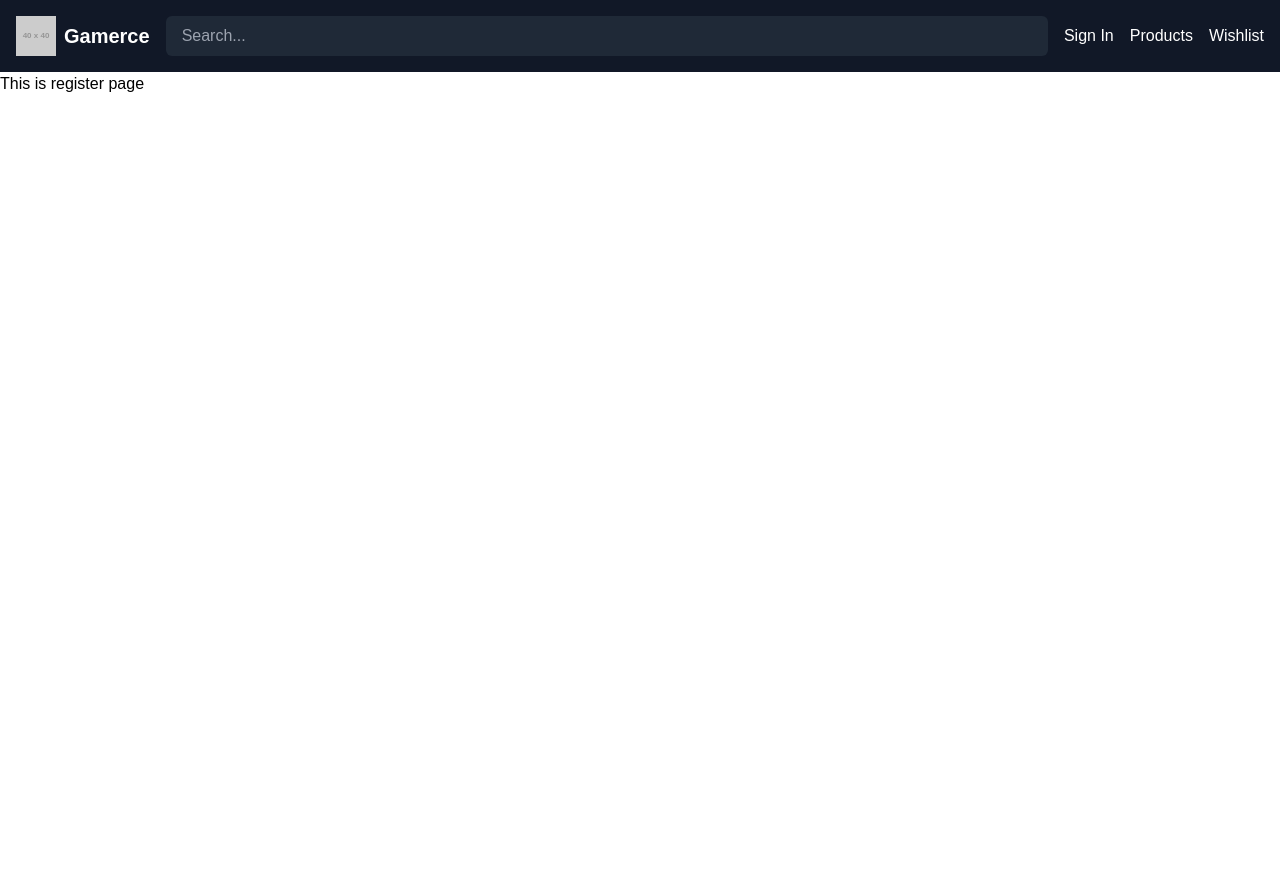
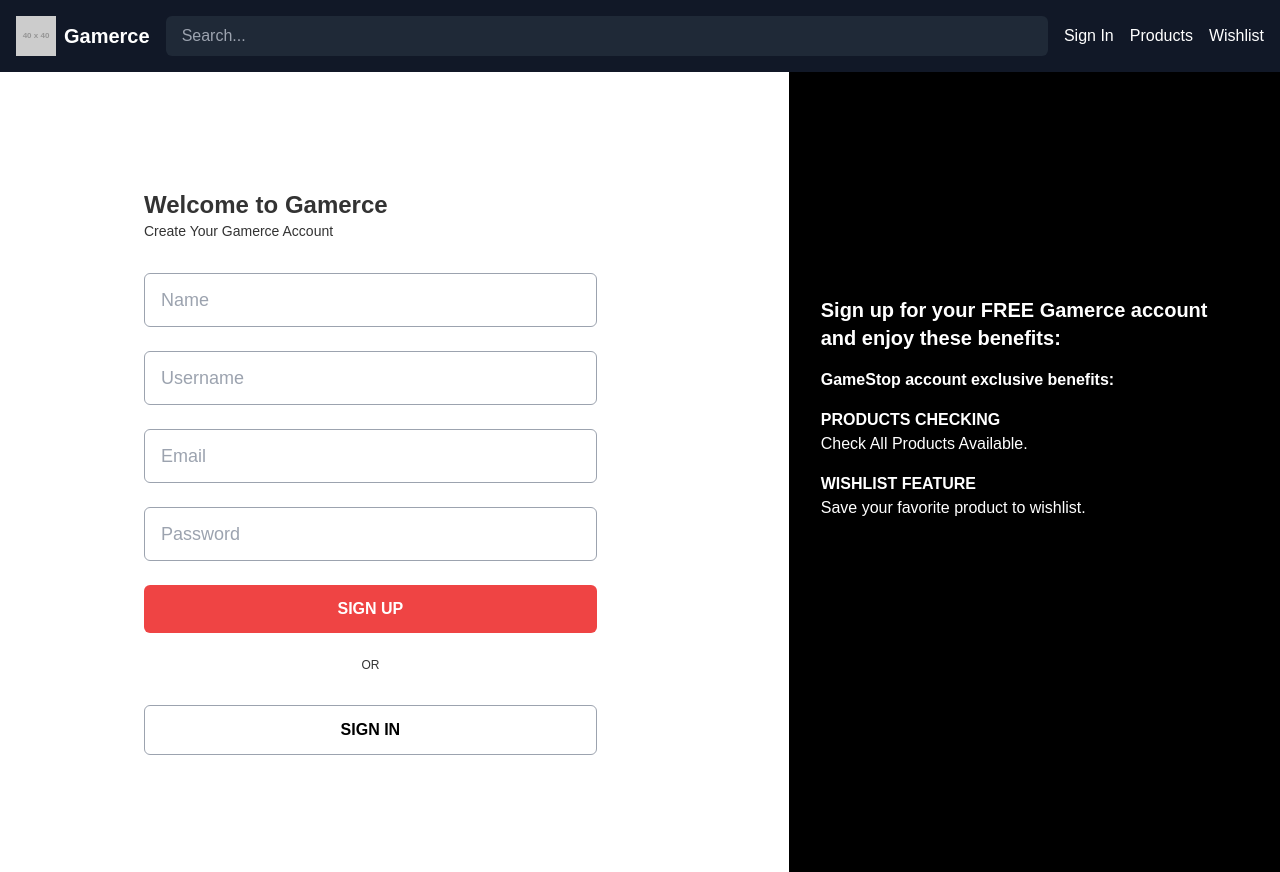
Before and after one commit to DidiNugroho/Gamerce, a Next.js app in the folder nextjs-client/: page /register in a window 1280 px wide. Before the commit the page ends 800 px from the top, so only its background shows below. Built offline with nearby package versions, Linux system fonts and the light colour scheme.

Commit message:
chore: styling login and register page

```diff
--- a/nextjs-client/src/app/layout.tsx
+++ b/nextjs-client/src/app/layout.tsx
@@ -1,6 +1,4 @@
 import type { Metadata } from "next";
-import Link from "next/link";
-import Image from "next/image";
 import localFont from "next/font/local";
 import "./globals.css";
 import Navbar from "./components/Navbar";
--- a/nextjs-client/src/app/login/page.tsx
+++ b/nextjs-client/src/app/login/page.tsx
@@ -1,9 +1,48 @@
+import Link from "next/link";
 
+export default function Login() {
+  return (
+    <form className="flex flex-col justify-center max-w-lg mx-auto px-4 mt-8 space-y-6 font-[sans-serif] text-[#333]">
+      <div>
+        <label className="mb-2 text-2xl block font-extrabold">
+          Welcome to Gamerce
+        </label>
+        <label className="mb-2 text-sm block">
+          Sign In To Your Gamerce Account
+        </label>
+        <input
+          type="text"
+          placeholder="Email"
+          className="px-4 py-3 mt-6 text-lg rounded-md bg-white border border-gray-400 w-full outline-blue-500"
+        />
+        <input
+          type="password"
+          placeholder="Password"
+          className="px-4 mt-6 py-3 text-lg rounded-md bg-white border border-gray-400 w-full outline-blue-500"
+        />
+      </div>
 
-export default function login() {
-    return (
-      <div>
-          <p>This is login page</p>
+      <button
+        type="submit"
+        className="bg-red-500 font-bold text-white py-3 mt-6 rounded-md w-full hover:bg-red-600 transition uppercase"
+      >
+        Sign In
+      </button>
+
+      <div className="flex justify-center items-center mt-4">
+        <span className="text-center text-xs">OR</span>
       </div>
-    )
-  }
+
+      <div className="text-center">
+        <Link href={"/register"}>
+          <button
+            type="button"
+            className="bg-white font-bold text-black py-3 mt-2 rounded-md w-full border border-gray-400 hover:bg-gray-100 transition uppercase"
+          >
+            Create Account
+          </button>
+        </Link>
+      </div>
+    </form>
+  );
+}
--- a/nextjs-client/src/app/register/page.tsx
+++ b/nextjs-client/src/app/register/page.tsx
@@ -1,9 +1,71 @@
+import Link from "next/link";
 
+export default function RegisterForm() {
+  return (
+    <div className="flex items-center justify-between min-h-screen ml-36">
+      {/* Form Container */}
+      <form className="flex flex-col mr-48 justify-center max-w-lg w-full space-y-6 font-[sans-serif] text-[#333]">
+        <div>
+          <label className="text-2xl block font-extrabold">
+            Welcome to Gamerce
+          </label>
+          <label className="mb-2 text-sm block">
+            Create Your Gamerce Account
+          </label>
+          <input
+            type="text"
+            placeholder="Name"
+            className="px-4 py-3 mt-6 text-lg rounded-md bg-white border border-gray-400 w-full outline-blue-500"
+          />
+          <input
+            type="text"
+            placeholder="Username"
+            className="px-4 mt-6 py-3 text-lg rounded-md bg-white border border-gray-400 w-full outline-blue-500"
+          />
+          <input
+            type="email"
+            placeholder="Email"
+            className="px-4 mt-6 py-3 text-lg rounded-md bg-white border border-gray-400 w-full outline-blue-500"
+          />
+          <input
+            type="password"
+            placeholder="Password"
+            className="px-4 mt-6 py-3 text-lg rounded-md bg-white border border-gray-400 w-full outline-blue-500"
+          />
+        </div>
 
-export default function register() {
-  return (
-    <div>
-        <p>This is register page</p>
+        <button
+          type="submit"
+          className="bg-red-500 font-bold text-white py-3 mt-6 rounded-md w-full hover:bg-red-600 transition uppercase"
+        >
+          Sign Up
+        </button>
+
+        <div className="flex justify-center items-center mt-4">
+          <span className="text-center text-xs">OR</span>
+        </div>
+
+        <div className="text-center">
+          <Link href={"/login"}>
+            <button
+              type="button"
+              className="bg-white font-bold text-black py-3 mt-2 rounded-md w-full border border-gray-400 hover:bg-gray-100 transition uppercase"
+            >
+              Sign In
+            </button>
+          </Link>
+        </div>
+      </form>
+
+      {/* Image Container */}
+      <div className="hidden md:flex w-full h-screen bg-black text-white p-8">
+        <div className="space-y-4 mt-48">
+          <h2 className="text-xl font-bold">Sign up for your FREE Gamerce account and enjoy these benefits:</h2>
+          <h3 className="font-semibold">GameStop account exclusive benefits:</h3>
+          <p><strong>PRODUCTS CHECKING</strong><br />Check All Products Available.</p>
+          <p><strong>WISHLIST FEATURE</strong><br />Save your favorite product to wishlist.</p>
+        </div>
+      </div>
     </div>
-  )
+  );
 }
```
